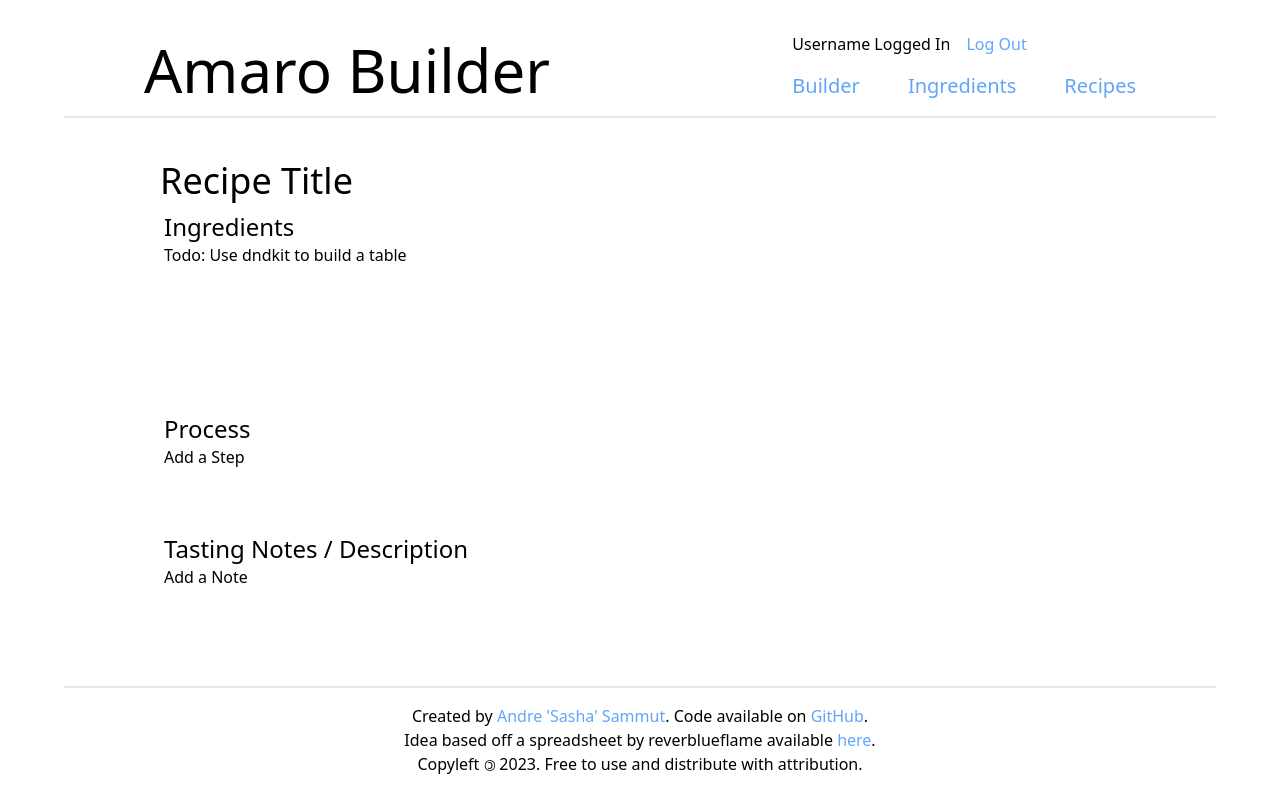
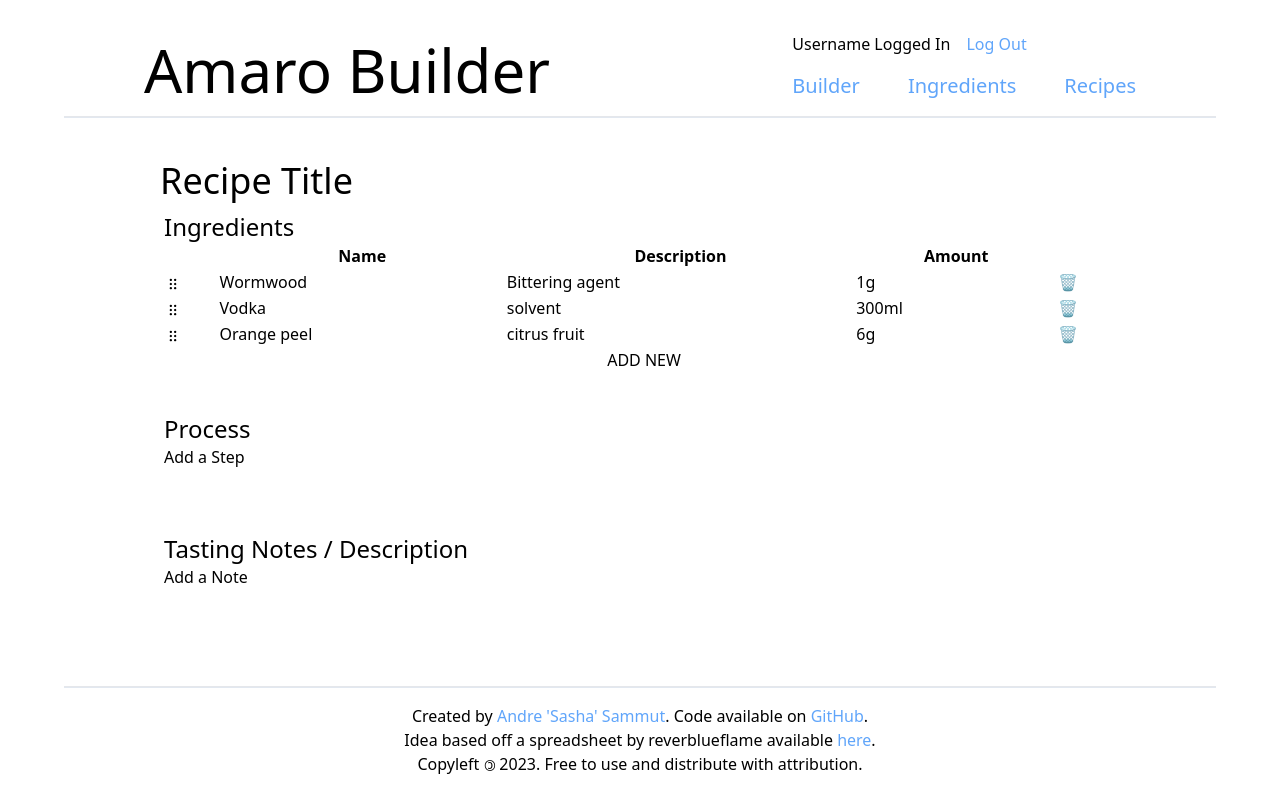
Before and after one commit to Volfy/amaro-site, a React (Vite) app in the folder frontend/: page / in a window 1280 px wide. Built offline with nearby package versions, Linux system fonts and the light colour scheme.

Commit message:
build basic table with dndkit

```diff
--- a/frontend/src/components/IngredientsTable.jsx
+++ b/frontend/src/components/IngredientsTable.jsx
@@ -1,3 +1,8 @@
+import { DndContext, closestCenter } from '@dnd-kit/core'
+import { useSortable, arrayMove, SortableContext, verticalListSortingStrategy } from '@dnd-kit/sortable'
+import { useState } from 'react'
+import { CSS } from '@dnd-kit/utilities'
+
 import { PropTypes } from 'prop-types'
 
 
@@ -13,12 +18,112 @@ th>
 <th />
 */}
 
-const IngredientsTable = ({ data }) => {
+const DraggableRow = (props) => {
+  const {
+    id, name, description, amount, isDry
+  } = props.ingredient
+
+  const {
+    attributes,
+    listeners,
+    setNodeRef,
+    transform,
+    transition,
+  } = useSortable({id: id})
+
+  const style = {
+    transform: CSS.Transform.toString(transform),
+    transition,
+  }
 
   return (
-    <div>
-      Todo: Use dndkit to build a table
-    </div>
+    <tr ref={setNodeRef} style={style}>
+      <td {...attributes} {...listeners}><img src='drag.svg' className='h-4 inline'/></td>
+      <td>{name}</td>
+      <td>{description}</td>
+      <td>{amount}{isDry ? 'g' : 'ml'}</td>
+      <td><button onClick={() => console.log('remove', id)}>&#128465;</button></td>
+    </tr>
+  )
+}
+DraggableRow.propTypes = {
+  ingredient: PropTypes.object.isRequired
+}
+
+const IngredientsTable = () => {
+  const [ingredients, setIngredients] = useState([
+    {
+      name: 'Wormwood',
+      description: 'Bittering agent',
+      amount: '1',
+      isDry: true,
+      id: '1',
+    },
+    {
+      name: 'Vodka',
+      description: 'solvent',
+      amount: '300',
+      isDry: false,
+      id: '2',
+    },
+    {
+      name: 'Orange peel',
+      description: 'citrus fruit',
+      amount: '6',
+      isDry: true,
+      id: '3',
+    },
+  ])
+
+  const handleDragEnd = (event) => {
+    const {active, over} = event
+    if(active.id !== over.id) {
+      setIngredients((items) => {
+        const ids = items.map(item => item.id)
+        const activeIndex = ids.indexOf(active.id)
+        const overIndex = ids.indexOf(over.id)
+        return arrayMove(ingredients, activeIndex, overIndex)
+      })
+    }
+  }
+
+  return (
+    <DndContext
+      collisionDetection={closestCenter}
+      onDragEnd={handleDragEnd}
+    >
+      <table className='w-full'>
+        <thead>
+          <tr>
+            <th />
+            <th>Name</th>
+            <th>Description</th>
+            <th>Amount</th>
+            <th />
+          </tr>
+        </thead>
+        <tbody>
+          <SortableContext
+            items={ingredients}
+            strategy={verticalListSortingStrategy}
+          >
+            {ingredients.map(ingredient => (
+              <DraggableRow key={ingredient.id} ingredient={ingredient}/>
+            ))}
+
+          </SortableContext>
+
+
+
+          <tr>
+            <td className='text-center' colSpan='100%'>
+            ADD NEW
+            </td>
+          </tr>
+
+        </tbody>
+      </table>
+    </DndContext>
   )
 }
 
```
